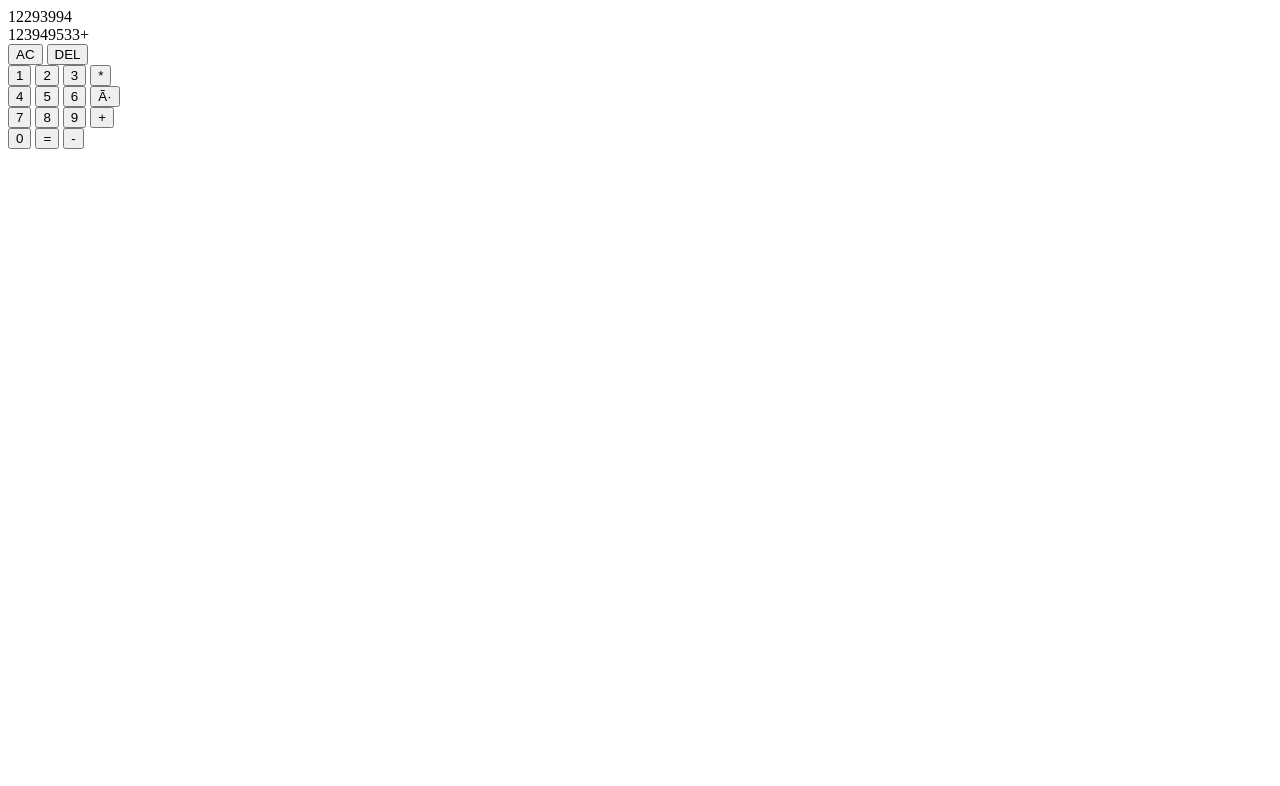
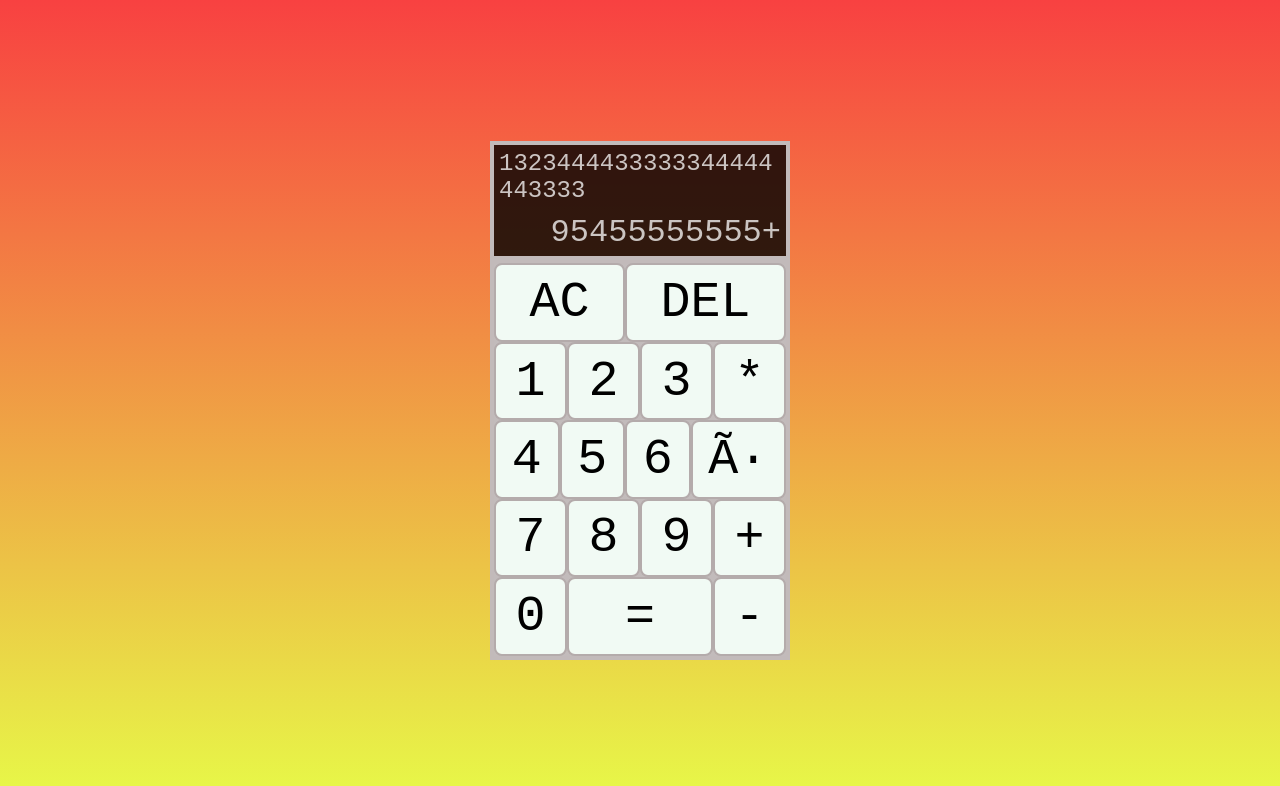
Before and after one commit to SitusInversus/Calculator, a plain HTML site: page index.html in a window 1280 px wide. Drawn offline with Linux system fonts and the light colour scheme.

Commit message:
Add CSS To Build Interface Of Calculator

```diff
--- a/index.html
+++ b/index.html
@@ -12,42 +12,42 @@
 </head>
 <body>
 
-        <div class="calculator-body">
+    <div class="calculator-body">
             <div class="display">
-                <div class="previous-result">12293994</div>
-                <div class="current-operation">123949533+</div>
+                <div class="previous-result">1323444433333344444443333</div>
+                <div class="current-operation">95455555555+</div>
 
             </div>
             <div class="input">
-                <div class="firstRow">
+                <div class="first row">
                     <button class="double-size">AC</button>
                     <button class="double-size">DEL</button>
                 </div>
-                <div class="secondRow">
+                <div class="second row">
                     <button>1</button>
                     <button>2</button>
                     <button>3</button>
                     <button>*</button>
                 </div>
-                <div class="thirdRow">
+                <div class="third row">
                     <button>4</button>
                     <button>5</button>
                     <button>6</button>
                     <button>÷</button>
                 </div>
-                <div class="fourthRow">
+                <div class="fourth row">
                     <button>7</button>
                     <button>8</button>
                     <button>9</button>
                     <button>+</button>
                 </div>
-                <div class="fifthRow">
+                <div class="fifth row">
                     <button>0</button>
                     <button class="double-size">=</button>
                     <button>-</button>
                 </div>
 
             </div>
-        </div>
+    </div>
 </body>
 </html>
--- a/stylesheet.css
+++ b/stylesheet.css
@@ -0,0 +1,91 @@
+*, *::before, *::after {
+    box-sizing: border-box;
+    font-family: 'Courier New', Courier, monospace, sans-serif;
+    font-weight: normal;
+}
+
+body {
+    padding: 0;
+    margin: 0;
+    background: linear-gradient(to bottom, #f84141, #e7f948);
+}
+
+.calculator-body {
+    min-height: 100vh;
+    display: flex;
+    flex-direction: column;
+    justify-content: center;
+    align-items: center;
+    flex: 1;
+}
+
+.calculator-body > .display {
+    background-color: rgba(0, 0, 0, 0.8);
+    border: solid rgb(194, 187, 187) 4px;
+    color: rgba(255, 255, 255, 0.75);
+
+    display: flex;
+    flex-direction: column;
+    justify-content: space-around;
+    align-items: flex-end;
+    flex-wrap: wrap;
+
+    width: 300px;
+    min-height: 100px;
+}
+
+.display > .previous-result, .current-operation {
+    font-size: 1.5rem;
+    padding: 5px;
+
+    display:flex;
+    justify-self: flex-end;
+    word-wrap: break-word;
+    word-break: break-all;
+}
+
+.current-operation {
+    font-size: 2em;
+}
+
+.calculator-body > .input {
+    background-color: rgb(194, 187, 187);
+    color: rgba(0, 0, 0, 0.75);
+    border: solid rgba(194, 187, 187, .9) 4px;
+
+    display:flex;
+    flex-direction: column;
+    justify-content: center;
+    align-items: stretch;
+
+    min-width: 300px;
+    min-height: 400px;
+}
+
+.input > .row {
+    display:flex;
+    justify-content: stretch;
+    align-items: stretch;
+    flex: 1;
+}
+
+.row > button {
+    background-color: rgb(241, 250, 244);
+    border: solid rgb(180, 171, 171) 2px;
+    font-size: 50px;
+    display:flex;
+    justify-content: center;
+    align-items: center;
+    flex-grow: 1;
+
+    border-radius: 8px;
+    transition-duration: 0.2s;
+    cursor: pointer;
+}
+button:hover {
+    background-color: rgba(240, 244, 242, 0.913);
+    color: rgb(0, 255, 34);
+}
+.row > .double-size {
+    flex-grow: 3.7;
+}
```
Also changed, not shown: 1 other file.
